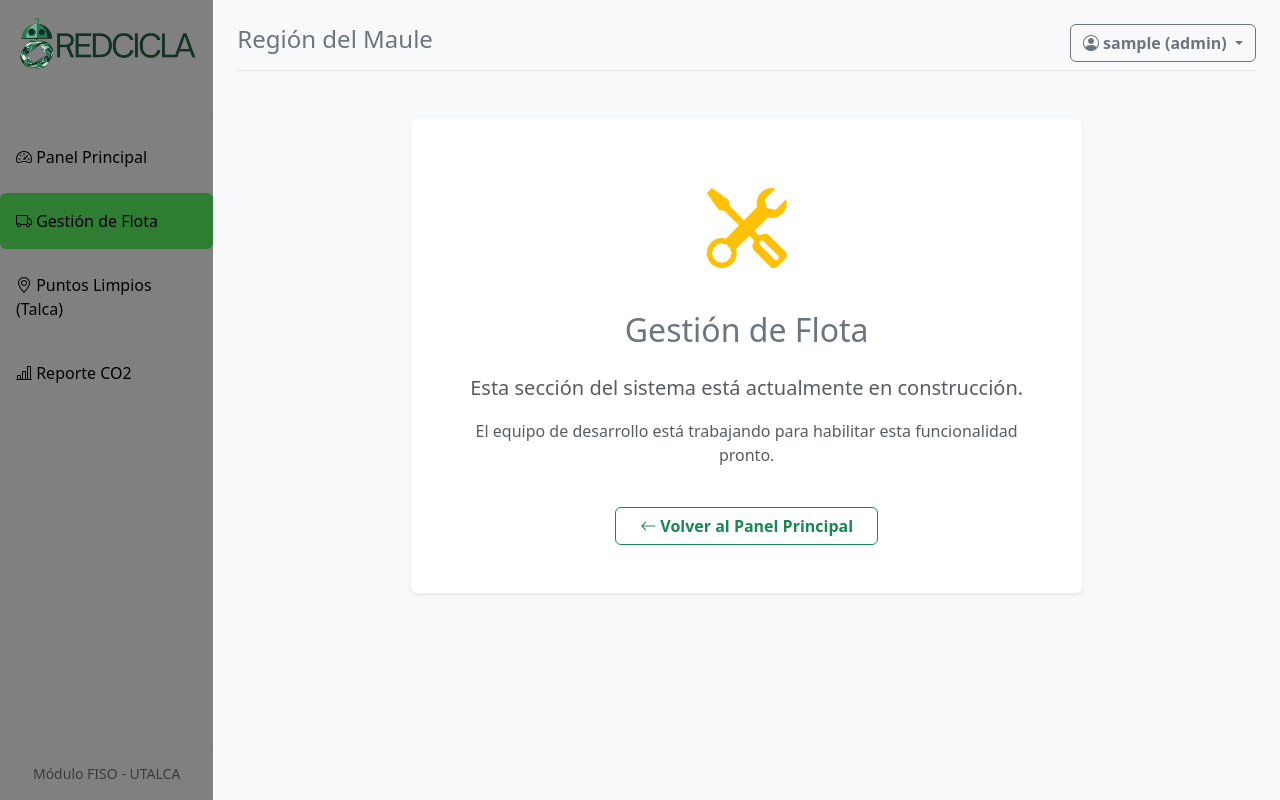
After one commit to MarcoMzSaav/ProyectoRedCicla, a Flask app: page /flota in a window 1280 px wide. The commit adds this page. Run offline with Flask 3, Linux system fonts and the light colour scheme; the visitor is signed in with stand-in values (Sample User, id 1).

Commit message:
ADMIN PAGE: Añadiendo WIP´s en cada página para estudiar futuros comportamientos

```diff
--- a/pag_web/main.py
+++ b/pag_web/main.py
@@ -160,6 +160,28 @@ def sincronizar_datos():
         if conexion:
             conexion.close()
 
+# ==========================================
+# 6. PÁGINAS EN CONSTRUCCIÓN (Navegación)
+# ==========================================
+
+@app.route('/flota')
+def gestion_flota():
+    if 'usuario_nombre' not in session:
+        return redirect(url_for('login'))
+    return render_template('construccion.html', titulo="Gestión de Flota")
+
+@app.route('/puntos')
+def puntos_limpios():
+    if 'usuario_nombre' not in session:
+        return redirect(url_for('login'))
+    return render_template('construccion.html', titulo="Puntos Limpios (Talca)")
+
+@app.route('/reporte-co2')
+def reporte_co2():
+    if 'usuario_nombre' not in session:
+        return redirect(url_for('login'))
+    return render_template('construccion.html', titulo="Reporte de Huella de CO2")
+
 def abrir_navegador():
     webbrowser.open_new("http://127.0.0.1:8000/")
 
--- a/pag_web/templates/base.html
+++ b/pag_web/templates/base.html
@@ -27,13 +27,36 @@
                 </div>
                 <hr class="text-secondary">
                 <ul class="nav nav-pills flex-column mb-auto gap-2">
-                    <li><a href="#" class="nav-link p-3 rounded nav-active"><i class="bi bi-speedometer2"></i> Panel Principal</a></li>
-                    <li><a href="#" class="nav-link p-3 rounded"><i class="bi bi-truck"></i> Gestión de Flota</a></li>
-                    <li><a href="#" class="nav-link p-3 rounded"><i class="bi bi-geo-alt"></i> Puntos Limpios (Talca)</a></li>
-                    <li><a href="#" class="nav-link p-3 rounded"><i class="bi bi-bar-chart-line"></i> Reporte CO2</a></li>
+                    <li>
+                        <a href="/" class="nav-link p-3 rounded {% if request.path == '/' %}nav-active{% endif %}">
+                            <i class="bi bi-speedometer2"></i> Panel Principal
+                        </a>
+                    </li>
+
+                    <li>
+                        <a href="/flota" class="nav-link p-3 rounded {% if request.path == '/flota' %}nav-active{% endif %}">
+                            <i class="bi bi-truck"></i> Gestión de Flota
+                        </a>
+                    </li>
+
+                    <li>
+                        <a href="/puntos" class="nav-link p-3 rounded {% if request.path == '/puntos' %}nav-active{% endif %}">
+                            <i class="bi bi-geo-alt"></i> Puntos Limpios (Talca)
+                        </a>
+                    </li>
+
+                    <li>
+                        <a href="/reporte-co2" class="nav-link p-3 rounded {% if request.path == '/reporte-co2' %}nav-active{% endif %}">
+                            <i class="bi bi-bar-chart-line"></i> Reporte CO2
+                        </a>
+                    </li>
 
                     {% if session.get('usuario_rol') == 'Jefe' or session.get('usuario_rol') == 'Administrador' %}
-                        <li><a href="/usuarios" class="nav-link p-3 rounded text-warning"><i class="bi bi-people"></i> Gestionar Personal</a></li>
+                        <li>
+                            <a href="/usuarios" class="nav-link p-3 rounded text-warning {% if request.path == '/usuarios' %}nav-active text-white{% endif %}">
+                                <i class="bi bi-people"></i> Gestionar Personal
+                            </a>
+                        </li>
                     {% endif %}
                 </ul>
                 <hr class="text-secondary">
--- /dev/null
+++ b/pag_web/templates/construccion.html
@@ -0,0 +1,22 @@
+{% extends 'base.html' %}
+
+{% block content %}
+<div class="row justify-content-center mt-5">
+    <div class="col-md-8 text-center">
+        <div class="card border-0 shadow-sm p-5">
+            <i class="bi bi-tools text-warning" style="font-size: 5rem;"></i>
+
+            <h2 class="mt-4 text-secondary">{{ titulo }}</h2>
+
+            <p class="text-muted fs-5 mt-3">Esta sección del sistema está actualmente en construcción.</p>
+            <p class="text-muted">El equipo de desarrollo está trabajando para habilitar esta funcionalidad pronto.</p>
+
+            <div class="mt-4">
+                <a href="/" class="btn btn-outline-success fw-bold px-4">
+                    <i class="bi bi-arrow-left"></i> Volver al Panel Principal
+                </a>
+            </div>
+        </div>
+    </div>
+</div>
+{% endblock %}
```
Also changed, not shown: pag_web/database_central.py (+13 -5 lines), pag_web/redcicla_central.db, 1 other file.
